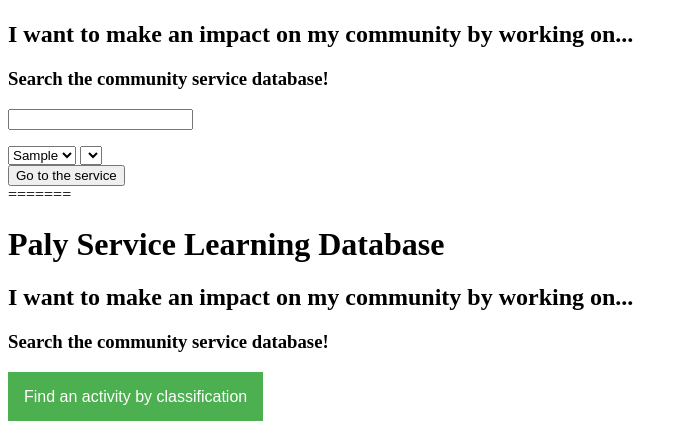
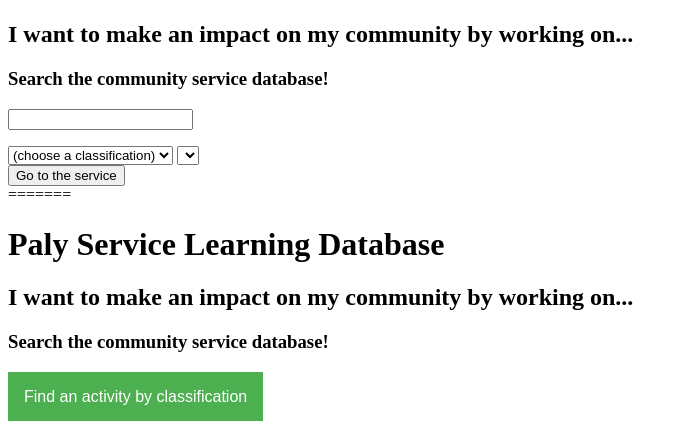
Before and after one commit to GetInvolvedPA/GetInvolvedPA-Discovery, a Django app: template getInvolvedPAWebsite/servicediscovery/templates/servicediscovery/index.html in a window 1280 px wide. Shown: the part 45-466 px from the top of the page, without its empty margins (0-688 px from the left). Run offline with Django 3.2, Linux system fonts and the light colour scheme; tables that the repository leaves empty hold one stand-in row (values such as "Sample post"); the template is opened without the code that fills it: values that come from a table or form of the project are taken from there, most other values are stand-ins (such as "Sample title", 1, 10 or a date in 2020); lists and menus that the app fills with data are empty.

Commit message:
Default entry for classification dropdown menu

```diff
--- a/getInvolvedPAWebsite/servicediscovery/templates/servicediscovery/index.html
+++ b/getInvolvedPAWebsite/servicediscovery/templates/servicediscovery/index.html
@@ -67,7 +67,7 @@
 
     <div id="dropdown-menu">
       <select onchange="onChange()" id = "serviceClassSelect">
-
+		  <option>(choose a classification)</option>
         {% for option in ServicesClasses %}
         <option value="{{option.1}}">{{option.0}}</option>
         {% endfor %}
```
